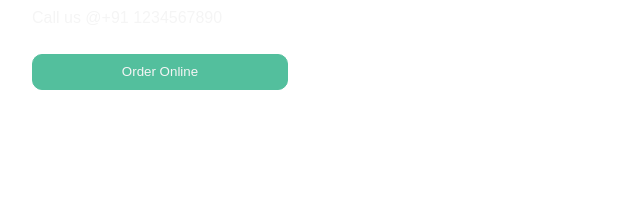
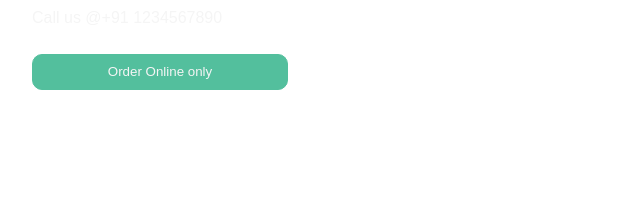
Before and after one commit to ranandhajothi12/test, a plain HTML site: page index.html in a window 1280 px wide. Shown: the part 307-526 px from the top of the page, 0-640 px from the left. Drawn offline with Linux system fonts and the light colour scheme.

Commit message:
Update index.html

```diff
--- a/index.html
+++ b/index.html
@@ -31,7 +31,7 @@
             <div>
                 Call us @+91 1234567890
             </div>
-            <button>Order Online</button>
+            <button>Order Online only</button>
         </div>
     </div>
 
```
